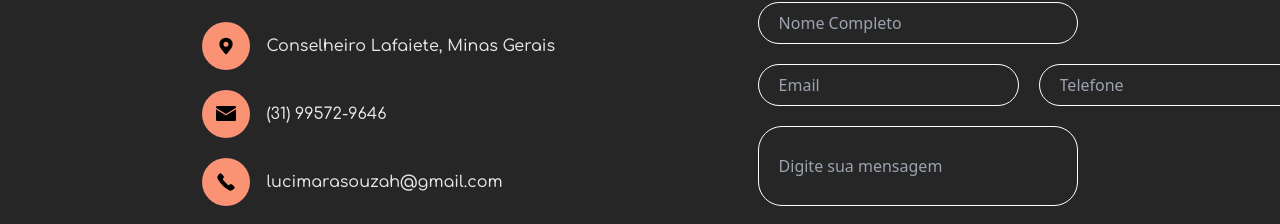
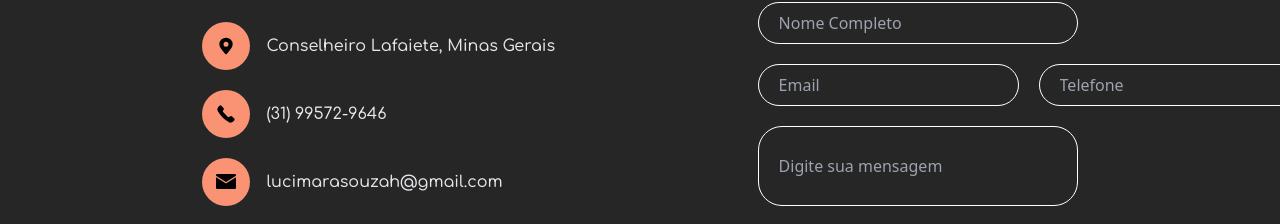
Before and after one commit to LucimaraSouzah/PortfolioProject, a React (Vite) app: page / in a window 1280 px wide. Shown: the part 2509-2733 px from the top of the page. Built offline with nearby package versions, Linux system fonts and the light colour scheme; a web font is replaced by a local one.

Commit message:
Altera imagem icon contato

```diff
--- a/src/assets/components/Contact.tsx
+++ b/src/assets/components/Contact.tsx
@@ -24,7 +24,7 @@ const Contact = () => {
           </div>
           <div className="flex items-center gap-4">
             <div className="w-12 h-12 rounded-full bg-[#fa9274] flex items-center justify-center">
-              <img src="images/email.svg" className="w-5 h-5 object-contain" />
+              <img src="images/telephone.svg" className="w-5 h-5 object-contain" />
             </div>
             <a
               href="tel:+5531995729646"
@@ -36,7 +36,7 @@ const Contact = () => {
           <div className="flex items-center gap-4">
             <div className="w-12 h-12 rounded-full bg-[#fa9274] flex items-center justify-center">
               <img
-                src="images/telephone.svg"
+                src="images/email.svg"
                 className="w-5 h-5 object-contain"
               />
             </div>
```
